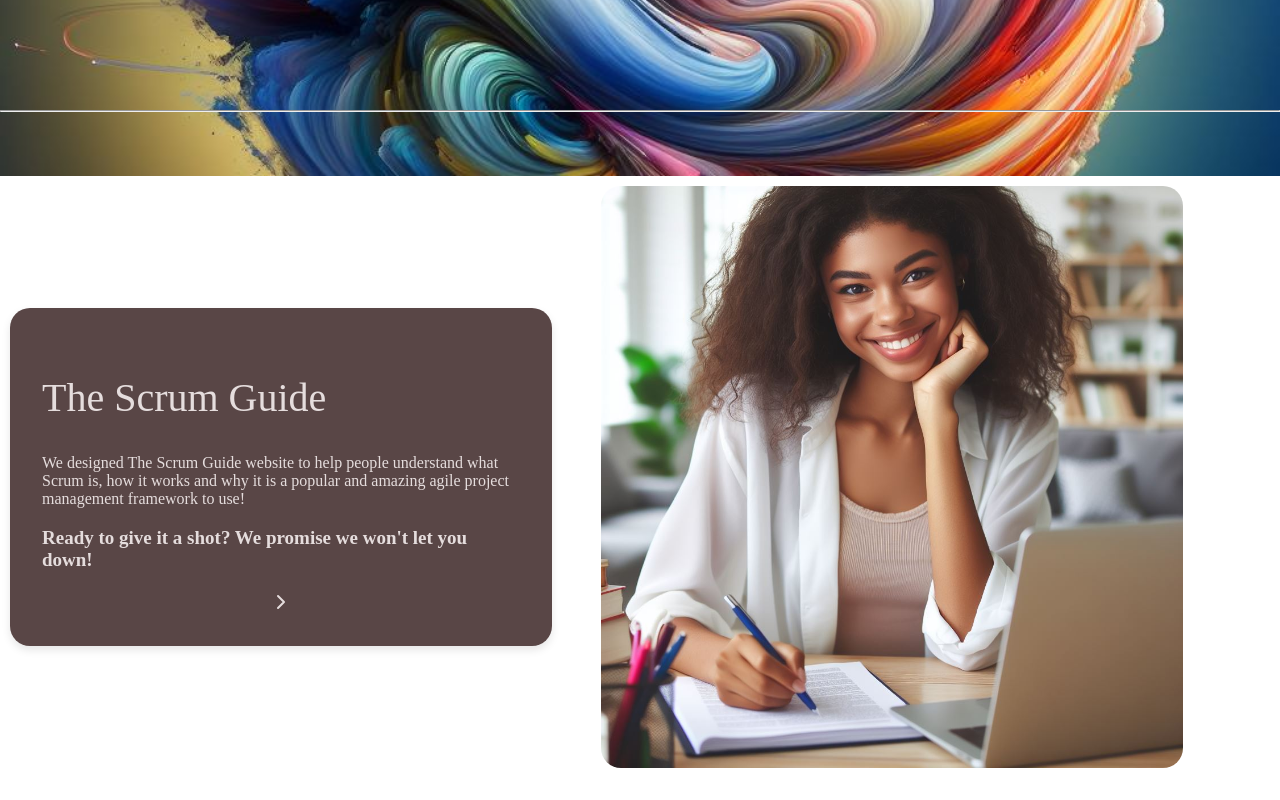
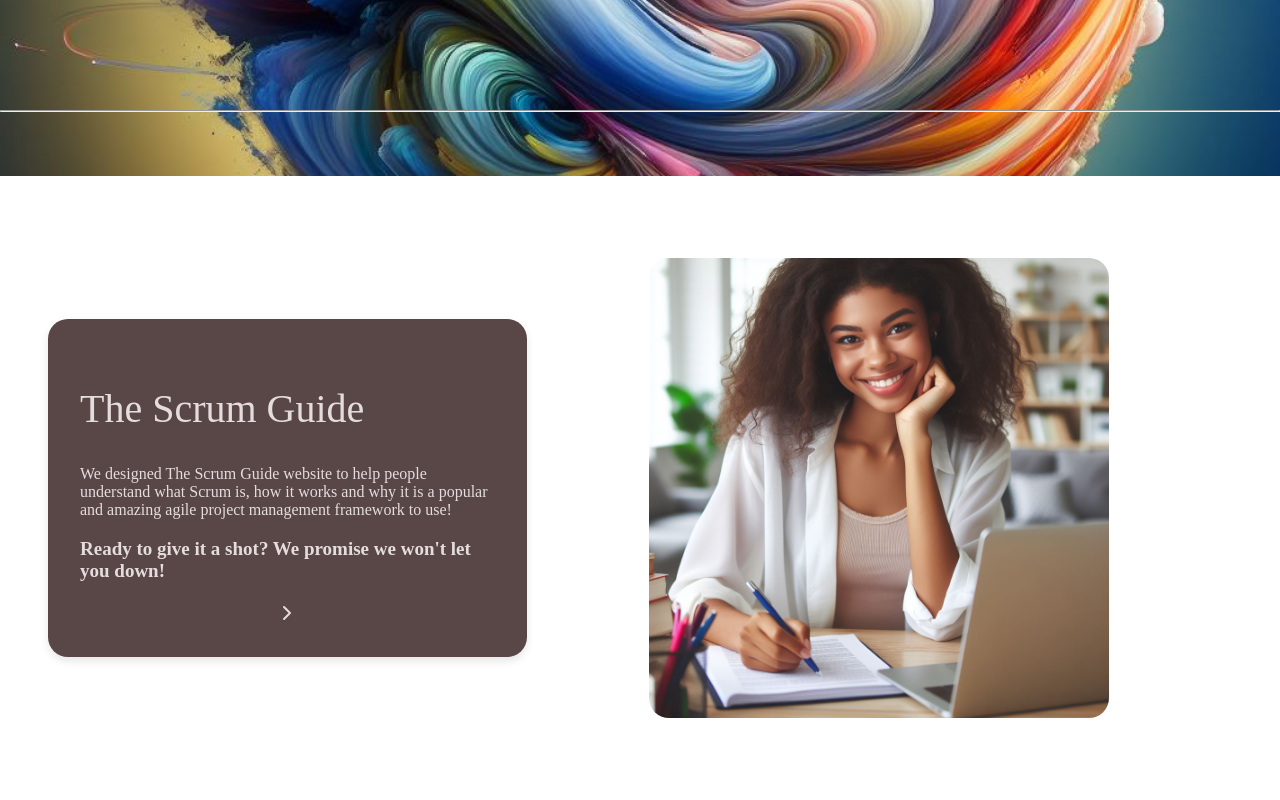
Before and after one commit to Memai2023/scrum-guide, a React (Vite) app: page / in a window 1280 px wide. Shown: the part 479-1279 px from the top of the page. Before the commit the page ends 1257 px from the top, so only its background shows below. Built offline with nearby package versions, Linux system fonts and the light colour scheme.

Commit message:
css fixes and img path fix

```diff
--- a/src/Components/Home/ScrumGuide/ScrumGuide.module.css
+++ b/src/Components/Home/ScrumGuide/ScrumGuide.module.css
@@ -3,29 +3,28 @@
     justify-content: center;
     align-items: center;
     flex-direction: column-reverse;
+    padding: 48px;
 }
 
 .textContainer {
     background-color: #594646;
     color: #E5DDDD;
     border-radius: 20px;
-    width: 50%;
-    padding: 1.6rem;
     box-shadow: 0 4px 8px rgba(0, 0, 0, 0.1);
     font-size: 18 px;
-    width: auto;
+    padding: 24px;
 }
 
 .imageContainer {
-    width: 50%;
     display: flex;
     justify-content: center;
     align-items: center;
     width: auto;
+    padding: 24px;
 }
 
-img {
-    max-width: 100%;
+.imageContainer img {
+    max-width: 70%;
     height: auto;
     border-radius: 20px;
 }
@@ -51,7 +50,6 @@ img {
 @media screen and (min-width: 768px){
     img {
         width: 80%;
-        margin-right: 48px;
         margin-top: 10px;
         margin-bottom: 10px;
     }
@@ -59,7 +57,6 @@ img {
         width: 60%;
         padding: 32px;
         font-size: 16px;
-        margin-left: 10px;
     }
 
     .container {
--- a/src/Components/Home/ScrumGuide/index.jsx
+++ b/src/Components/Home/ScrumGuide/index.jsx
@@ -1,7 +1,6 @@
 import styles from './ScrumGuide.module.css'
 import Buttons from '../../Buttons'
 import { Home } from '../../../data/data'
-import { Link } from 'react-router-dom'
 
 const ScrumGuide = () => {
     return (
@@ -16,7 +15,7 @@ const ScrumGuide = () => {
                     </div>
                 </div>
                 <div className={styles.imageContainer}>
-                <img src="../../Public/Images/happygirl.jpg" alt="Happy woman at office" />
+                    <img src="/Images/happygirl.jpg" alt="Happy woman at office" />
                 </div>
             </div>
         </>
```
Lines whose indentation alone changed are shown as unchanged.
